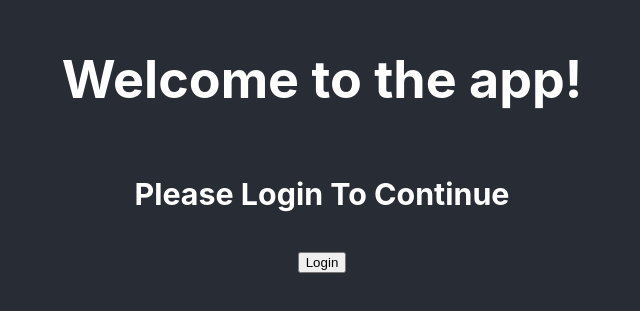
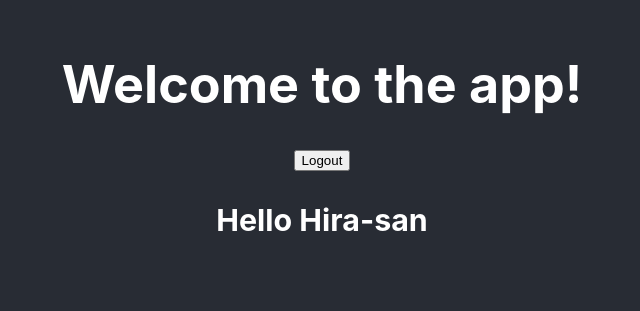
Before and after one commit to hira0021/React_Latihan1, a React (Create React App) app: page / in a window 1280 px wide. Shown: the part 257-568 px from the top of the page, without its empty margins (318-958 px from the left). Built offline with nearby package versions, Linux system fonts and the light colour scheme.

Commit message:
#6.3 belajar menggabungkan state dan ternary

```diff
--- a/src/App.js
+++ b/src/App.js
@@ -3,22 +3,26 @@ import './App.css';
 
 function App() {
 
-  const isLogin = false;
+  // di coba menggunakan state
+  const [isLogin, setIsLogin] = useState(true);
 
   return (
     <div className="App">
       <header className="App-header">
 
       <h1>Welcome to the app!</h1>
-
-      {// Bentuknya = {Variabel ? (*apa yang dilakukan jika true*) : (apa yang dilakukan jika false)}
+      <button onClick={() => setIsLogin(!isLogin)}>
+      {isLogin? (
+        "Logout"
+      ) : (
+        "Login"
+      )}
+    </button>
+      {
         isLogin ? (
         <h3>Hello Hira-san</h3>
       ) : (
-        <div>
-          <h3>Please Login To Continue</h3>
-          <button>Login</button>
-        </div>
+          <h3>Please Login</h3>
       )}
 
 
```
